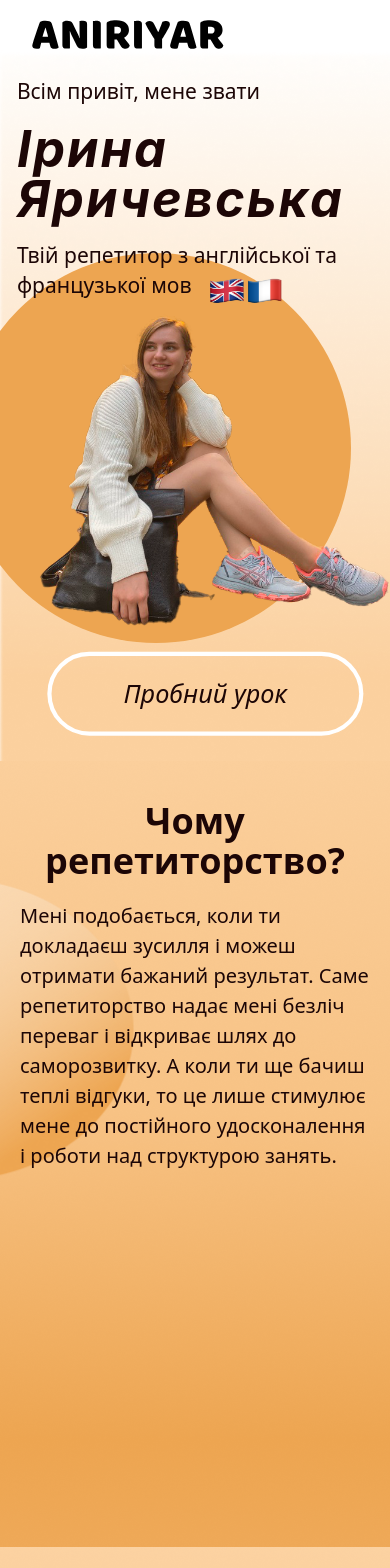
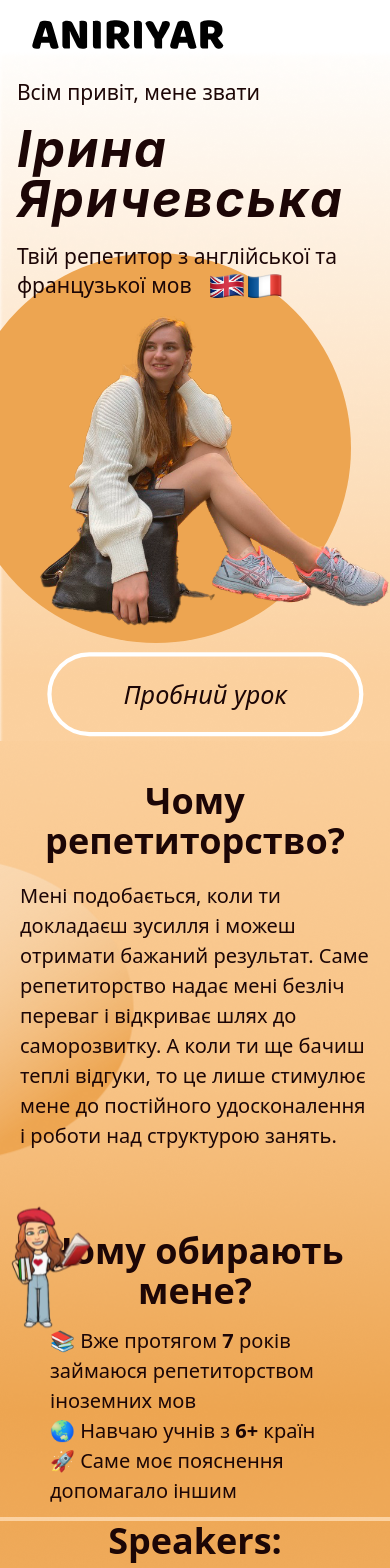
Before and after one commit to bodiabeliy/aniriyar, a Next.js app: page / in a window 390 px wide. Shown: the top 1568 px of the page. Built offline with nearby package versions, Linux system fonts and the light colour scheme; what tailwind-hamburgers would draw is missing.

Commit message:
section 3 (in running)

```diff
--- a/src/app/globals.css
+++ b/src/app/globals.css
@@ -111,6 +111,9 @@ body::-webkit-scrollbar-thumb {
     top: 30%;
 
   }
+  .withbooks {
+    top: 12px;
+  }
 
 
 }
@@ -139,9 +142,10 @@ body::-webkit-scrollbar-thumb {
   .mobileTutorImage {
     top: 55%;
   }
-  .aboutWrapper {
-    max-height: 550px;
+  .withbooks {
+    top: 13%;
   }
+
 }
 @media (width>1024px){
   .slick-prev {
--- a/src/components/About/About.tsx
+++ b/src/components/About/About.tsx
@@ -2,6 +2,7 @@ import Image from "next/image"
 import { Accordion, AccordionDetails, AccordionSummary } from "@mui/material";
 import { IconArrowCard } from "../icons/Arrow";
 import CircleUI from "@/../public/Ellipse 1.png"
+import WithBooks from "@/../public/with books 1.svg"
 
 
 import { discussionList } from "@/./utils/data";
@@ -9,16 +10,27 @@ import { discussionList } from "@/./utils/data";
 const About = () => {
   return (
     <>
-      <div className="aboutWrapper relative bg-aboutSection bg-bottom flex justify-end mb-20 h-70% sm:m-h-[550px] lg:m-h-full">
+      <div className="aboutWrapper relative 2screens backgroundSize bg-aboutSection bg-bottom flex justify-end mb-20 h-70% sm:m-h-[550px]">
       <Image className="absolute sm:left-[-30%] lg:left-[-38px] sm:top-[-33px] sm:scale-50 lg:top-[-50px] sm:scale-50 lg:scale-75" src={CircleUI} alt={""} />
         <div id="about" className="w-[1000px] sm:mr-0 lg:mr-[60px] sm:mt-10 lg:mt-32 z-50">
           <p className="sm:text-4xl lg:text-6xl sm:text-center lg:text-left font-bold ">Чому репетиторство?</p>
           <div className=" sm:mb-80 lg:mb-0 sm:p-5">
-            <p className="aboutSectionDescriptoion sm:text-[20px] lg:text-[28px] lg:leading-[40px] sm:h-[440px] sm:overflow-y-scroll lg:overflow-y-auto">
+            <p className="aboutSectionDescriptoion sm:text-[20px] lg:text-[28px] lg:leading-[40px] sm:h-[460px] sm:overflow-y-scroll lg:overflow-y-auto">
                 Мені подобається, коли ти докладаєш зусилля і можеш отримати
                 бажаний результат.  Саме репетиторство надає мені безліч переваг і
                відкриває шлях до саморозвитку. А коли ти ще бачиш  теплі відгуки, то це  лише стимулює мене до постійного удосконалення і роботи над структурою занять.
             </p>
+
+          </div>
+          <div className="sm:mt-[-450px] lg:mt-0">
+          <p className="sm:text-4xl lg:text-6xl sm:text-center lg:text-left font-bold ">Чому обирають мене?</p>
+            <Image className="withbooks absolute sm:left-[-35%] lg:left-[38px] lg:top-[180px] sm:scale-50 lg:top-[-50px] sm:scale-50 lg:scale-100" src={WithBooks} alt={""} />
+
+           <ol className="sm:ml-[35px] lg:ml-0 sm:p-[15px] lg:p-0">
+            <li className="sm:text-[20px] lg:text-[28px] lg:leading-[80px] sm:overflow-y-scroll lg:overflow-y-auto">📚 Вже протягом <b>7</b> років займаюся репетиторством іноземних мов</li>
+            <li className="sm:text-[20px] lg:text-[28px] lg:leading-[80px]  sm:overflow-y-scroll lg:overflow-y-auto">🌏 Навчаю учнів з <b>6+</b> країн </li>
+            <li className="sm:text-[20px] lg:text-[28px] lg:leading-[80px] sm:overflow-y-scroll lg:overflow-y-auto">🚀 Саме моє пояснення допомагало іншим</li>
+           </ol>
           </div>
           {/* <div id="topics" className="topicsListExpandedWrapper max-w-[800px]">
             <p className="sm:text-4xl lg:text-6xl sm:text-center lg:text-left font-bold ">Discussion topics:</p>
--- a/src/components/SpeakersAndSponsors/SpeakersAndSponsors.tsx
+++ b/src/components/SpeakersAndSponsors/SpeakersAndSponsors.tsx
@@ -34,7 +34,7 @@ const SpeakersAndSponsors = () => {
   };
   return (
     <>
-      <div className="SpeakersAndSponsorsWrapper h-[1450px] sm:mt-[-200px] lg:mt-20 bg-speakersAndSponsors ">
+      <div className="SpeakersAndSponsorsWrapper h-[1450px] sm:mt-[-80px] bg-feedbackSection">
         <div id="speakers" className="SpeakersWrapper w-full flex justify-center flex flex-col m-auto">
           <p className="sm:text-4xl lg:text-6xl text-center font-bold ">
             Speakers:
--- a/src/components/banner/Banner.tsx
+++ b/src/components/banner/Banner.tsx
@@ -24,7 +24,7 @@ const Banner = () => {
             Твій репетитор з англійської та <br /> французької мов
                 <Image className="absolute sm:right-10 sm:top-[25%] lg:right-[50%] lg:top-[50%] sm:scale-50 lg:scale-100" src={Flags} alt={""}  />
             </div>
-            <div className="actionBtnWrapper sm:mt-[100%] sm:pb-[40px] lg:pb-0 lg:mt-20 sm:mb-0 sm:mb-0 lg:mb-10 flex sm:justify-center lg:justify-start">
+            <div className="actionBtnWrapper sm:mt-[100%] sm:pb-[20px] lg:pb-0 lg:mt-20 sm:mb-0 sm:mb-0 lg:mb-10 flex sm:justify-center lg:justify-start">
                 <ActionButton disabled={false} onClick={() =>{MoveTo()}} className={"actionBtn rounded-full border-white border-4 lg:font-semibold italic sm:text-2xl lg:text-3xl p-5 sm:w-[90%] lg:w-[270px] bg-transparent "} text={"Пробний урок"} />
                 </div>
 
--- a/tailwind.config.ts
+++ b/tailwind.config.ts
@@ -8,6 +8,9 @@ const config: Config = {
     './src/app/**/*.{js,ts,jsx,tsx,mdx}',
   ],
   theme: {
+    backgroundSize: {
+      "aboutSection":"auto 110%"
+    },
     fontFamily: {
       inter:[
         '"Inter", sans-serif',
@@ -53,7 +56,7 @@ const config: Config = {
     backgroundImage: {
       tutorBanner: `url("../components/images/Rectangle 1.png")`,
       aboutSection: `url("../components/images/Rectangle 2.png")`,
-      speakersAndSponsors: `url("../components/images/gradient 3-4.png")`,
+      feedbackSection: `url("../components/images/Rectangle 3.png")`,
 
       actionBtns:"linear-gradient(60deg, #E34586 20%, #5883D8 100%)",
       cardsBtns:"linear-gradient(60deg, #E34586 20%, #5883D8 100%)",
```
